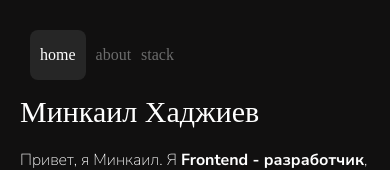
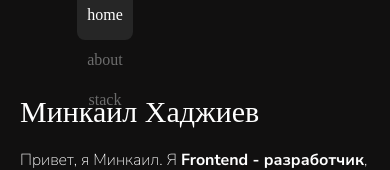
Before and after one commit to Minkaill/web_prt, a React (Vite) app in the folder client/: page / in a window 390 px wide. Shown: the top 170 px of the page. Built offline with nearby package versions, Linux system fonts and the light colour scheme; a web font is replaced by a local one.

Commit message:
Обновил meta теги

```diff
--- a/client/index.html
+++ b/client/index.html
@@ -2,9 +2,9 @@
 <html lang="en">
   <head>
     <meta charset="UTF-8" />
-    <link rel="icon" type="image/svg+xml" href="/vite.svg" />
+    <link rel="icon" type="image/svg+xml" href="https://cdn-icons-png.flaticon.com/512/10108/10108552.png" />
     <meta name="viewport" content="width=device-width, initial-scale=1.0" />
-    <title>Vite + React</title>
+    <title>Portfolio</title>
   </head>
   <body>
     <div id="root"></div>
--- a/client/src/styles/navbar.module.scss
+++ b/client/src/styles/navbar.module.scss
@@ -11,8 +11,8 @@
   color: #6c6c6c;
   line-height: 40px;
   display: flex;
-  flex-wrap: wrap;
   transition-duration: 0.3s;
+  flex-direction: column;
   cursor: pointer;
 
   a {
@@ -32,12 +32,15 @@
     align-items: center;
     justify-content: space-between;
     margin: 0;
+    position: relative;
     display: flex;
   }
   .content {
     display: flex;
     width: 200px;
     align-items: center;
+    position: absolute;
+    left: -10px;
 
     img {
       display: none;
```
